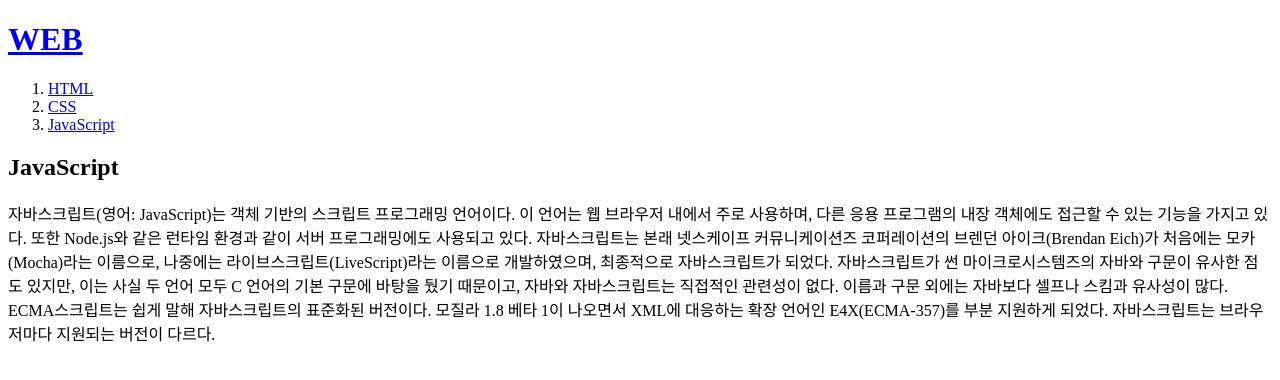
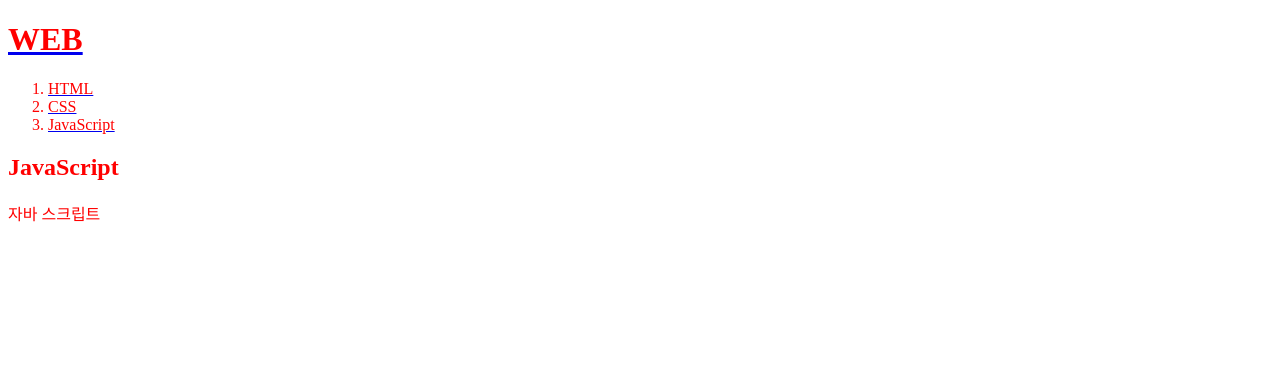
Before and after one commit to ktgame38/web123, a plain HTML site: page 3.html in a window 1280 px wide. Drawn offline with Linux system fonts and the light colour scheme.

Commit message:
두번째 제작 너무 힘들구만

```diff
--- a/3.html
+++ b/3.html
@@ -5,15 +5,14 @@
   <meta charset="utf-8">
 </head>
 <body>
-  <h1><a href="index.html">WEB</a></h1>
+  <h1><a href="index.html"><font color="red">WEB<font></a></h1>
   <ol>
-    <li><a href="1.html">HTML</a></li>
-    <li><a href="2.html">CSS</a></li>
-    <li><a href="3.html">JavaScript</a></li>
+    <li><a href="1.html"><font color="red">HTML<font></a></li>
+    <li><a href="2.html"><font color="red">CSS<font></a></li>
+    <li><a href="3.html"><font color="red">JavaScript<font></a></li>
   </ol>
   <h2>JavaScript</h2>
-  <p>자바스크립트(영어: JavaScript)는 객체 기반의 스크립트 프로그래밍 언어이다. 이 언어는 웹 브라우저 내에서 주로 사용하며, 다른 응용 프로그램의 내장 객체에도 접근할 수 있는 기능을 가지고 있다. 또한 Node.js와 같은 런타임 환경과 같이 서버 프로그래밍에도 사용되고 있다. 자바스크립트는 본래 넷스케이프 커뮤니케이션즈 코퍼레이션의 브렌던 아이크(Brendan Eich)가 처음에는 모카(Mocha)라는 이름으로, 나중에는 라이브스크립트(LiveScript)라는 이름으로 개발하였으며, 최종적으로 자바스크립트가 되었다. 자바스크립트가 썬 마이크로시스템즈의 자바와 구문이 유사한 점도 있지만, 이는 사실 두 언어 모두 C 언어의 기본 구문에 바탕을 뒀기 때문이고, 자바와 자바스크립트는 직접적인 관련성이 없다. 이름과 구문 외에는 자바보다 셀프나 스킴과 유사성이 많다.
-ECMA스크립트는 쉽게 말해 자바스크립트의 표준화된 버전이다. 모질라 1.8 베타 1이 나오면서 XML에 대응하는 확장 언어인 E4X(ECMA-357)를 부분 지원하게 되었다. 자바스크립트는 브라우저마다 지원되는 버전이 다르다.
-  </P>
+  <p>자바 스크립트
+  </p>
 </body>
 </html>
```
Also changed, not shown: 1.html (+4 -4 lines), 2.html (+5 -5 lines), index.html (+4 -4 lines).
